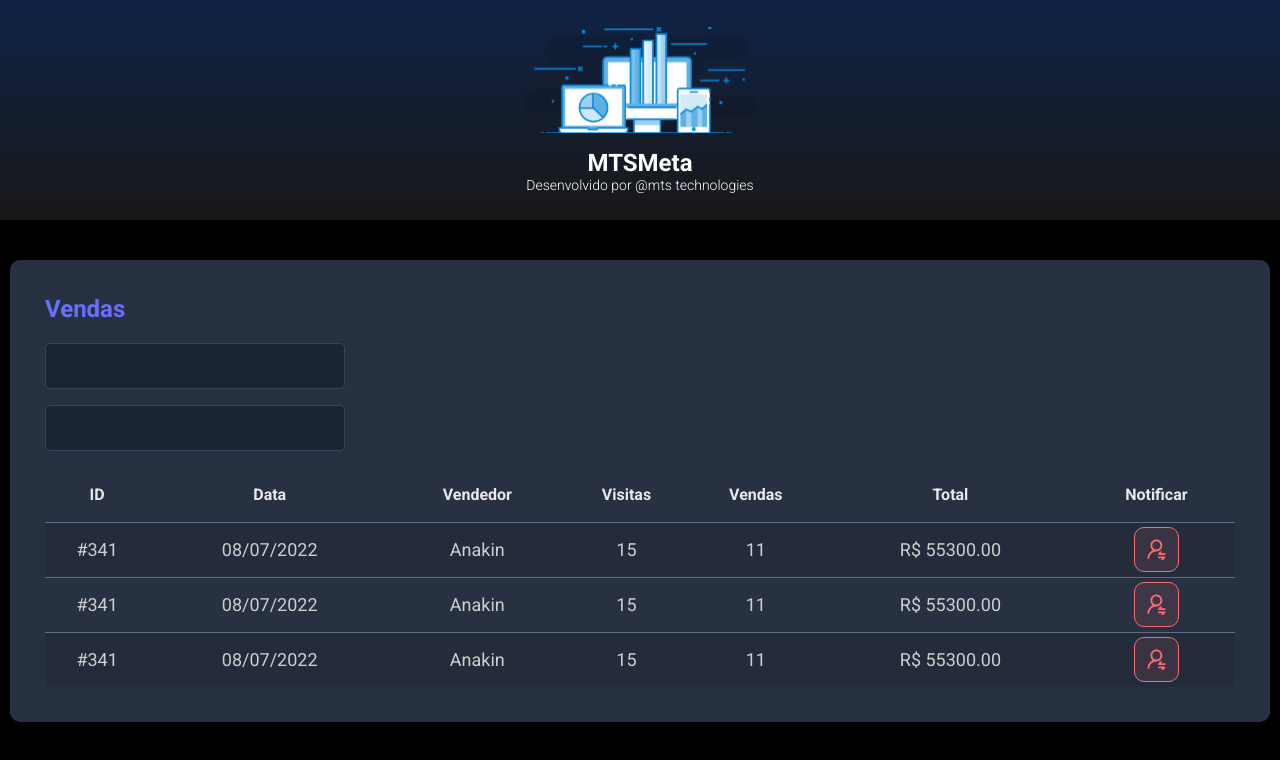
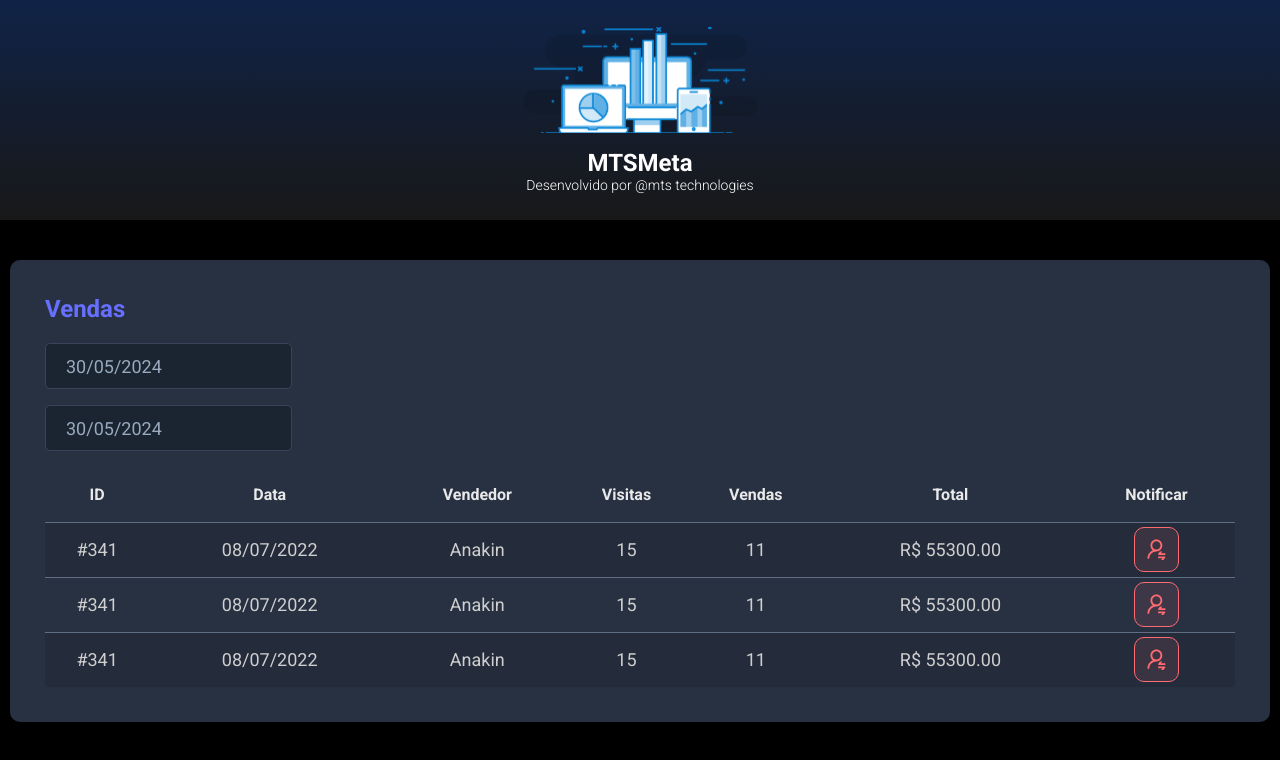
Before and after one commit to mtstechnologies/metas, a React (Vite) app in the folder 001metas-ui/: page / in a window 1280 px wide. Shown: the top 760 px of the page. Built offline with nearby package versions, Linux system fonts and the light colour scheme.

Commit message:
DatePicker

```diff
--- a/001metas-ui/package.json
+++ b/001metas-ui/package.json
@@ -10,7 +10,9 @@
     "preview": "vite preview"
   },
   "dependencies": {
+    "@types/react-datepicker": "4.4.2",
     "react": "^18.2.0",
+    "react-datepicker": "4.8.0",
     "react-dom": "^18.2.0"
   },
   "devDependencies": {
--- a/001metas-ui/src/components/SalesCard/index.tsx
+++ b/001metas-ui/src/components/SalesCard/index.tsx
@@ -1,3 +1,7 @@
+import DatePicker from "react-datepicker";
+import "react-datepicker/dist/react-datepicker.css";
+
+
 import NotificationButton from '../NotificationButton';
 import './styles.css';
 
@@ -8,10 +12,22 @@
             <h2 className="mtmeta-sales-title">Vendas</h2>
             <div>
                 <div className="mtmeta-form-control-container">
-                    <input className="mtmeta-form-control" type="text" />
+                    <DatePicker
+                        selected={new Date()}
+                        onChange={(date: Date) => { }}
+                        className="mtmeta-form-control"
+                        dateFormat="dd/MM/yyyy"
+                    />
+
                 </div>
                 <div className="mtmeta-form-control-container">
-                    <input className="mtmeta-form-control" type="text" />
+                    <DatePicker
+                        selected={new Date()}
+                        onChange={(date: Date) => { }}
+                        className="mtmeta-form-control"
+                        dateFormat="dd/MM/yyyy"
+                    />
+
                 </div>
             </div>
 
```
Also changed, not shown: 1 other file (tests, documents, lock files or other folders).
